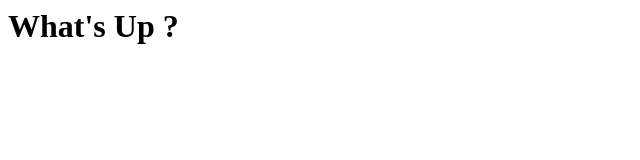
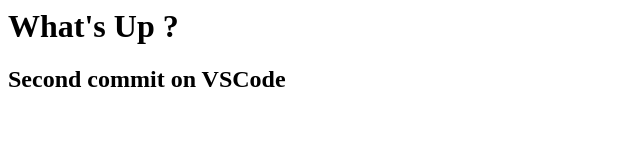
Before and after one commit to 75072107/practice_1, a plain HTML site: page index.html in a window 1280 px wide. Shown: the whole page, without its empty margins (0-640 px from the left). Drawn offline with Linux system fonts and the light colour scheme.

Commit message:
Second VSCODE commit

```diff
--- a/index.html
+++ b/index.html
@@ -1 +1,2 @@
 <h1>What's Up ?</h1>
+<h2>Second commit on VSCode</h2>
```
